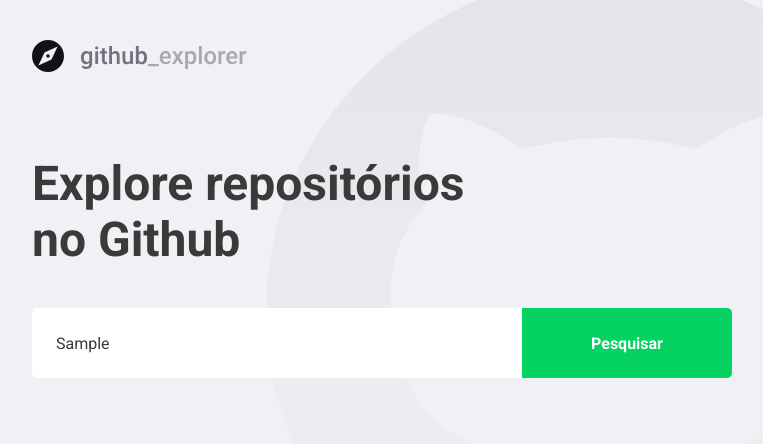
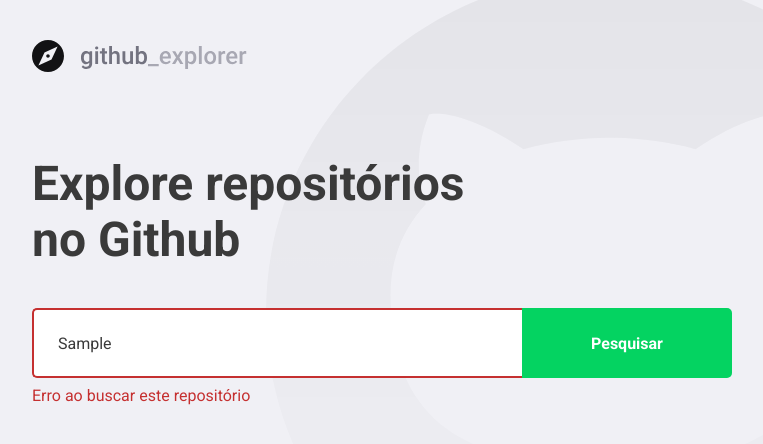
Before and after one commit to rodrigocelvo/primeiro-projeto-react, a React (Create React App) app: page / in a window 1280 px wide. Both pictures are taken after typing "Sample" into the empty fields and a click on the button "Pesquisar". Shown: the top 444 px of the page, without its empty margins (148-911 px from the left). Built offline with nearby package versions, Linux system fonts and the light colour scheme; no server answers.

Commit message:
Dealing with errors

```diff
--- a/src/pages/Dashboard/index.tsx
+++ b/src/pages/Dashboard/index.tsx
@@ -4,7 +4,7 @@ import api from '../../services/api';
 
 import logoImg from '../../assets/logo.svg';
 
-import { Title, Form, Repositories } from './styles';
+import { Title, Form, Repositories, Error } from './styles';
 import Repository from '../Repository';
 
 interface Repository {
@@ -18,6 +18,7 @@ interface Repository {
 
 const Dashboard: React.FC = () => {
   const [newRepo, setNewRepo] = useState('');
+  const [inputError, setInputError] = useState('');
   const [repositories, setRepositories] = useState<Repository[]>([]);
 
   async function handleAddRepository(
@@ -25,19 +26,29 @@ const Dashboard: React.FC = () => {
   ): Promise<void> {
     event.preventDefault();
 
-    const response = await api.get<Repository>(`/repos/${newRepo}`);
+    try {
+      if (!newRepo) {
+        setInputError('Digite o autor/nome do repositório');
+        return;
+      }
 
-    const repository = response.data;
+      const response = await api.get<Repository>(`/repos/${newRepo}`);
 
-    setRepositories([...repositories, repository]);
-    setNewRepo('');
+      const repository = response.data;
+
+      setRepositories([...repositories, repository]);
+      setNewRepo('');
+      setInputError('');
+    } catch (err) {
+      setInputError('Erro ao buscar este repositório');
+    }
   }
 
   return (
     <>
       <img src={logoImg} alt="Github Explorer" />
       <Title>Explore repositórios no Github</Title>
-      <Form onSubmit={handleAddRepository}>
+      <Form hasError={!!inputError} onSubmit={handleAddRepository}>
         <input
           value={newRepo}
           onChange={e => setNewRepo(e.target.value)}
@@ -45,6 +56,8 @@ const Dashboard: React.FC = () => {
         />
         <button type="submit">Pesquisar</button>
       </Form>
+
+      {inputError && <Error>{inputError}</Error>}
 
       <Repositories>
         {repositories.map(repository => (
--- a/src/pages/Dashboard/styles.ts
+++ b/src/pages/Dashboard/styles.ts
@@ -1,5 +1,9 @@
-import styled from 'styled-components';
+import styled, { css } from 'styled-components';
 import { shade } from 'polished';
+
+interface FormProps {
+  hasError: boolean;
+}
 
 export const Title = styled.h1`
   font-size: 48px;
@@ -10,7 +14,7 @@ export const Title = styled.h1`
   margin-top: 80px;
 `;
 
-export const Form = styled.form`
+export const Form = styled.form<FormProps>`
   margin-top: 40px;
   max-width: 700px;
 
@@ -23,6 +27,14 @@ export const Form = styled.form`
     border: 0;
     border-radius: 5px 0 0 5px;
     color: #3a3a3a;
+    border: 2px solid #fff;
+
+    ${props =>
+      props.hasError &&
+      css`
+        border-color: #c53030;
+        border-right: 0;
+      `}
 
     &::placeholder {
       color: #a8a8b3;
@@ -43,6 +55,12 @@ export const Form = styled.form`
       background: ${shade(0.2, '#04d361')};
     }
   }
+`;
+
+export const Error = styled.span`
+  display: block;
+  color: #c53030;
+  margin-top: 8px;
 `;
 
 export const Repositories = styled.div`
```
